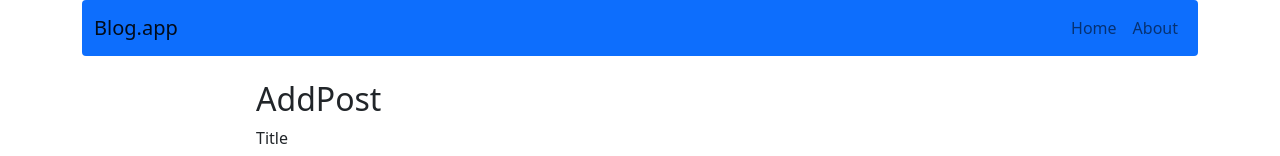
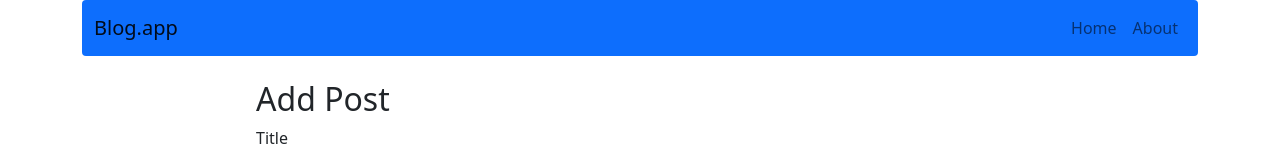
Before and after one commit to Jnlietta/react-blog, a React (Create React App) app: page /post/add in a window 1280 px wide. Shown: the top 156 px of the page. Built offline with nearby package versions, Linux system fonts and the light colour scheme.

Commit message:
Change header of AddPost

```diff
--- a/src/components/pages/AddPost/AddPost.js
+++ b/src/components/pages/AddPost/AddPost.js
@@ -4,7 +4,7 @@ import AddPostForm from '../../features/AddPostForm/AddPostForm';
 const AddPost = props => {
     return(
         <div className={styles.container}>
-            <h2>AddPost</h2>
+            <h2>Add Post</h2>
             <AddPostForm />
         </div>
     );
```
